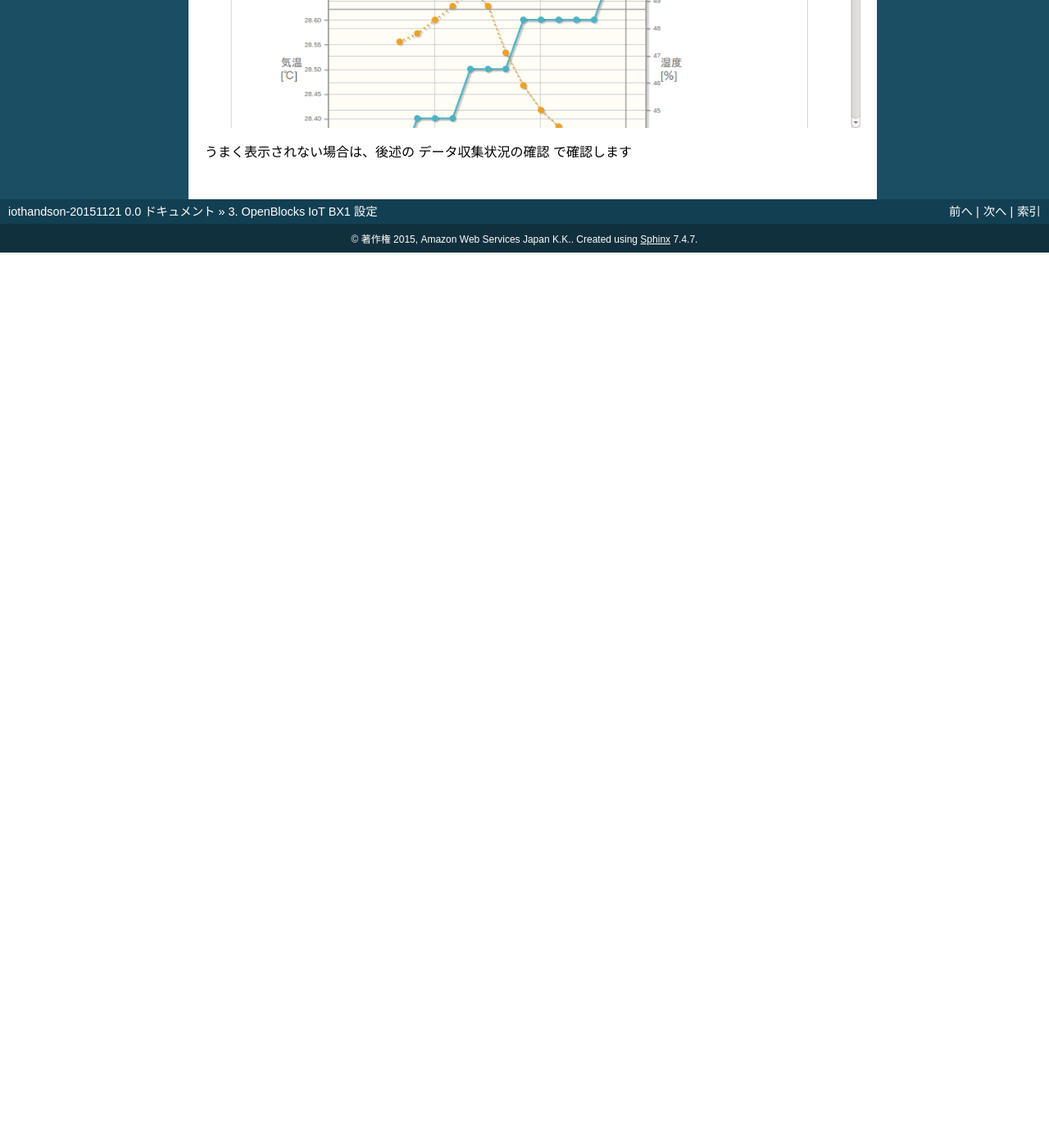
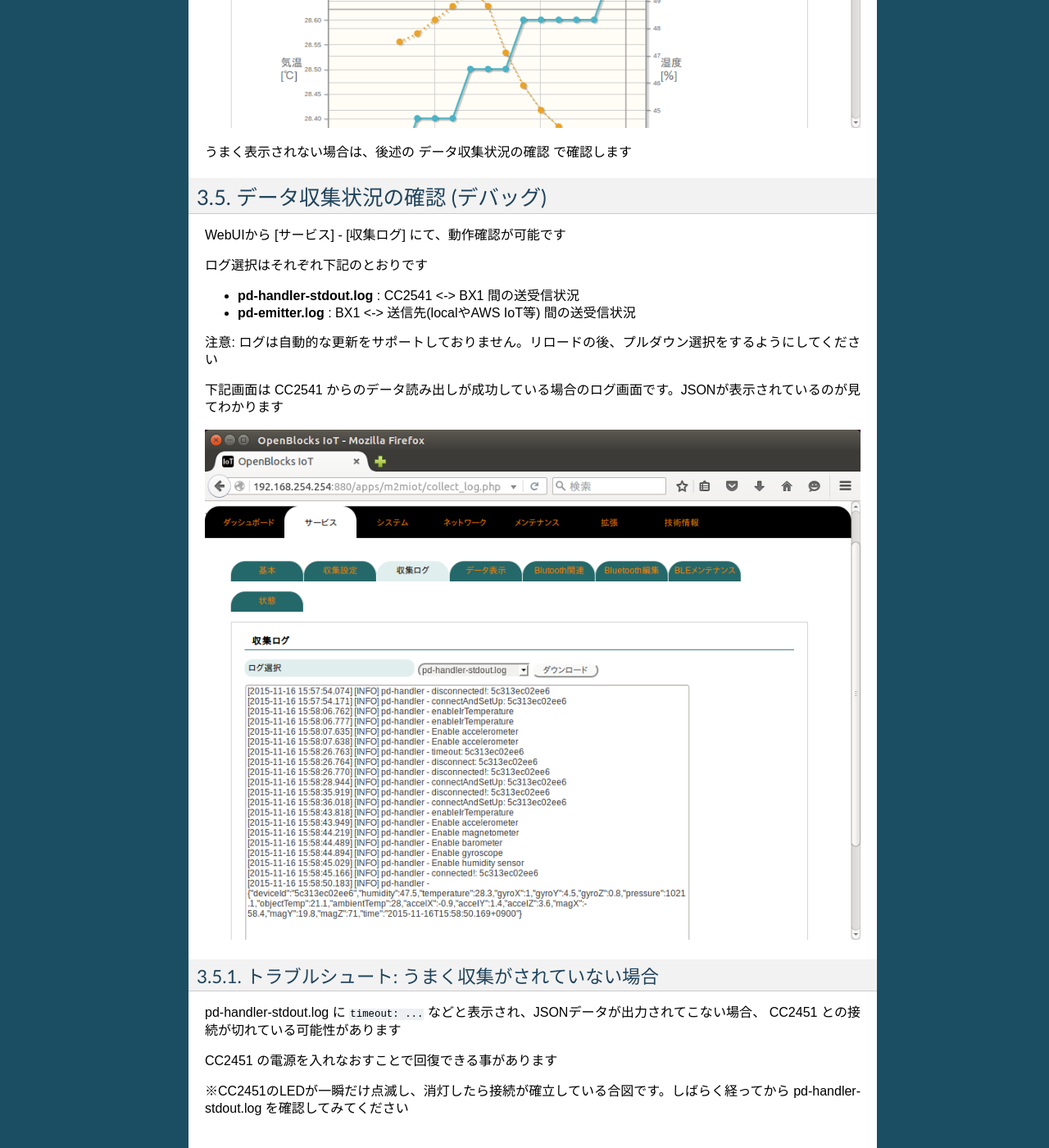
Before and after one commit to aquaviter/iothandson-20151121, a Sphinx documentation site: the page built from docs/source/03.rst, in a window 1280 px wide and 1400 px high, scrolled down 10457 px. Shown: the whole window at 82% size. Built offline with Sphinx 7.4.7, drawn with Linux system fonts in a browser that asks for light colours; pages that are not in the unit, such as notebooks, are missing from menus; before the commit the page ends 10765 px from its top, so only the background shows below that; some of the changed text lies outside the part shown.

Commit message:
BX1: Log window

```diff
--- a/docs/source/03.rst
+++ b/docs/source/03.rst
@@ -164,3 +164,28 @@ localへのデータ収集が開始されると、WebUI内のグラフに表示
 .. image:: images/bx1_4-3_plot.png
 
 うまく表示されない場合は、後述の データ収集状況の確認 で確認します
+
+データ収集状況の確認 (デバッグ)
+===============================
+
+WebUIから [サービス] - [収集ログ] にて、動作確認が可能です
+
+ログ選択はそれぞれ下記のとおりです
+
+- **pd-handler-stdout.log** : CC2541 <-> BX1 間の送受信状況
+- **pd-emitter.log** : BX1 <-> 送信先(localやAWS IoT等) 間の送受信状況
+
+注意: ログは自動的な更新をサポートしておりません。リロードの後、プルダウン選択をするようにしてください
+
+下記画面は CC2541 からのデータ読み出しが成功している場合のログ画面です。JSONが表示されているのが見てわかります
+
+.. image:: images/bx1_5-1_log.png
+
+トラブルシュート: うまく収集がされていない場合
+----------------------------------------------
+
+pd-handler-stdout.log に ``timeout: ...`` などと表示され、JSONデータが出力されてこない場合、 CC2451 との接続が切れている可能性があります
+
+CC2451 の電源を入れなおすことで回復できる事があります
+
+※CC2451のLEDが一瞬だけ点滅し、消灯したら接続が確立している合図です。しばらく経ってから pd-handler-stdout.log を確認してみてください
```
Also changed, not shown: docs/source/images/bx1_5-1_log.png (added).
